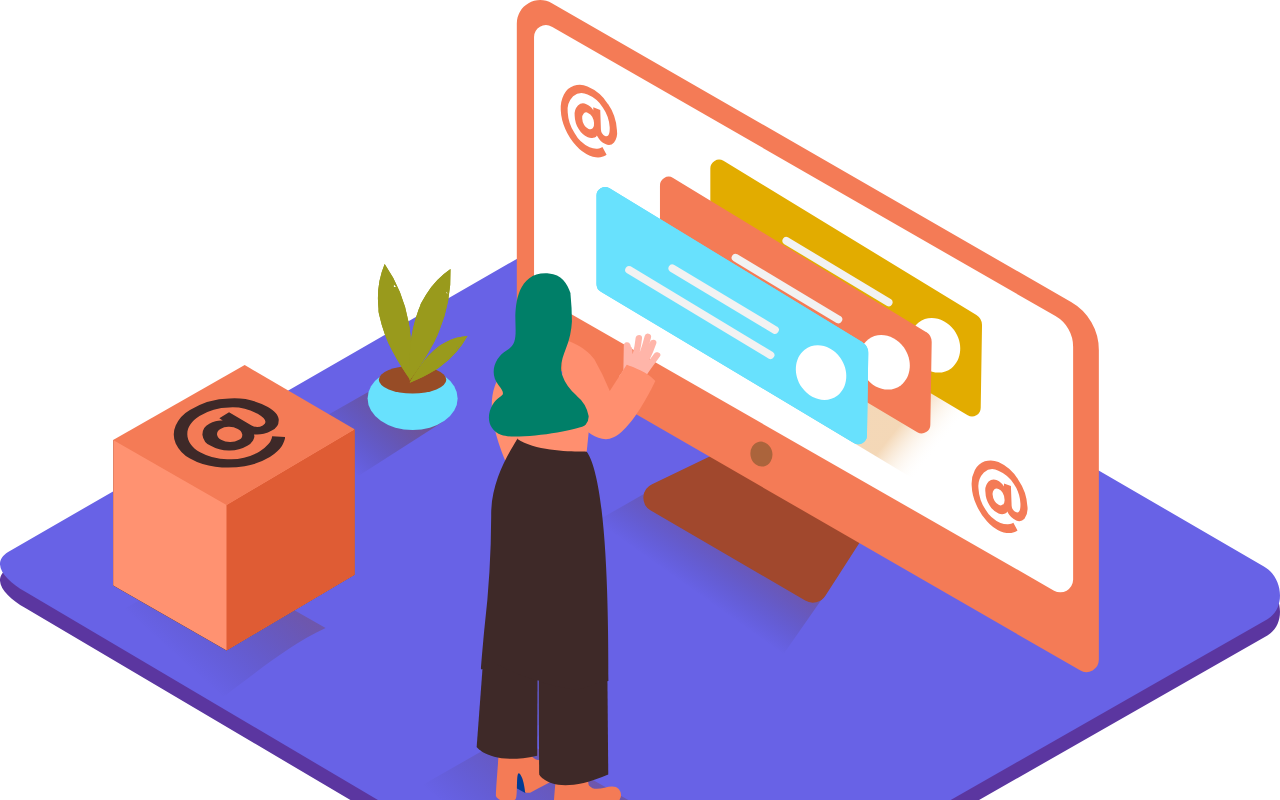
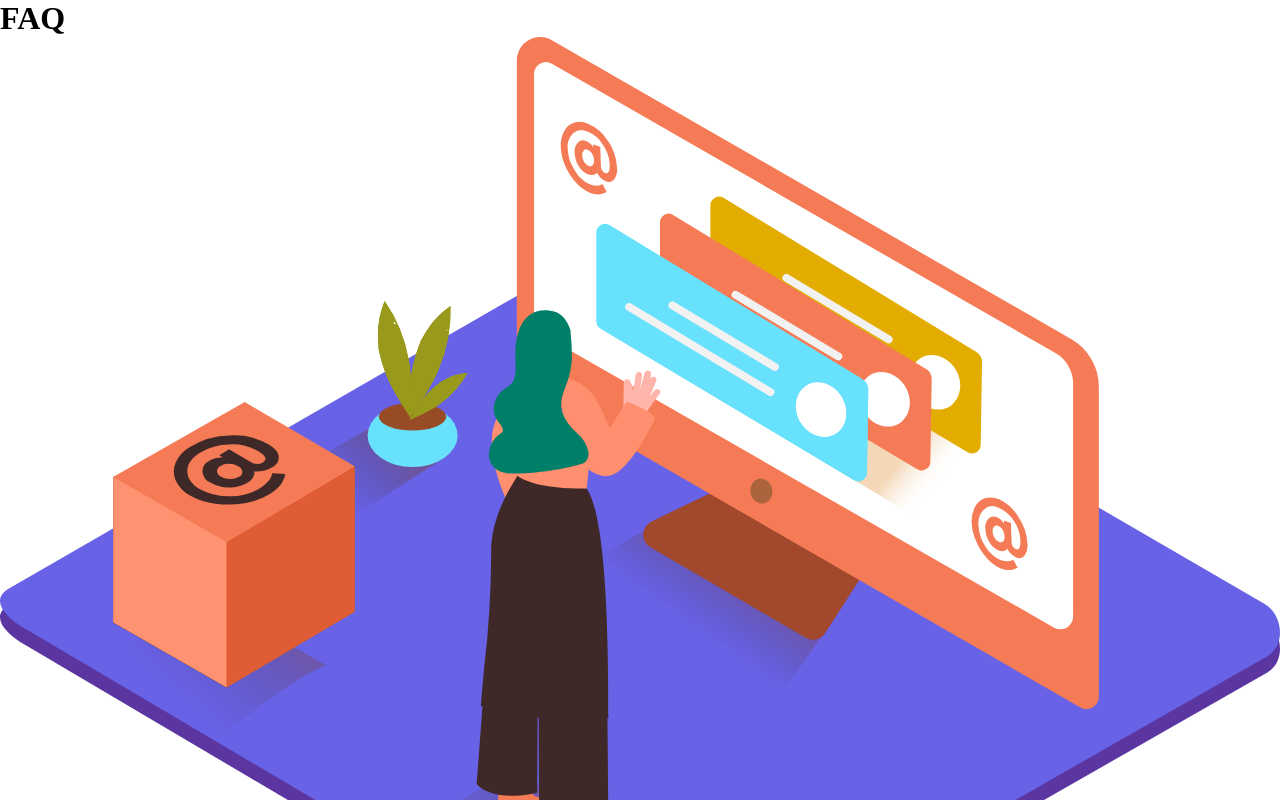
Before and after one commit to dorianstorella/faq-accordion-card-main, a plain HTML site: page App/index.html in a window 1280 px wide. Shown: the top 800 px of the page. Drawn offline with Linux system fonts and the light colour scheme.

Commit message:
add content h1  html

```diff
--- a/App/index.html
+++ b/App/index.html
@@ -8,7 +8,7 @@
 </head>
 <body>
     <header>
-        <h1></h1>
+        <h1>FAQ</h1>
     </header>
     <main>
         <figure>
```
